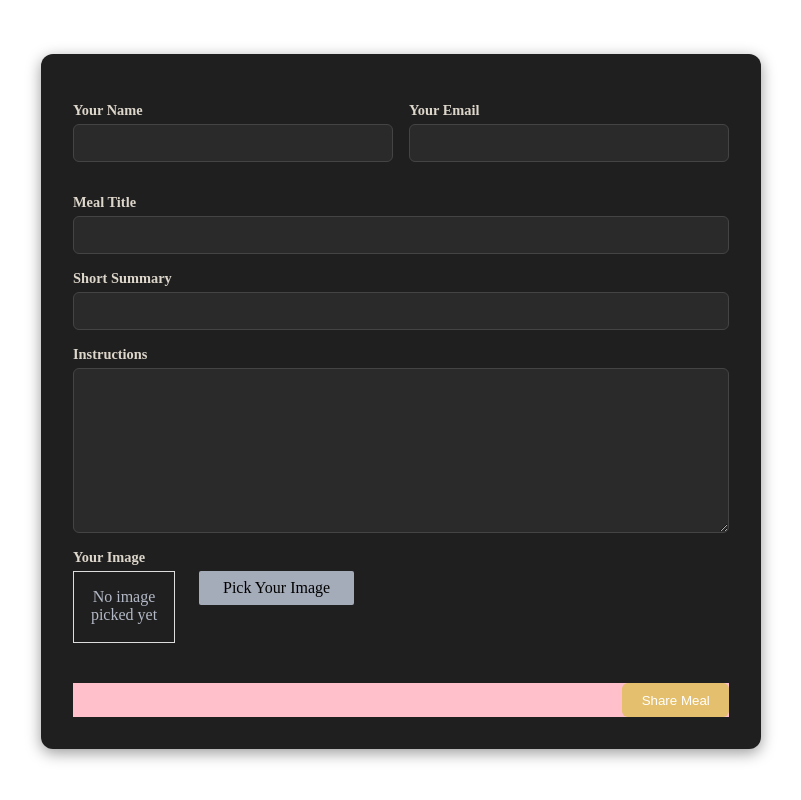
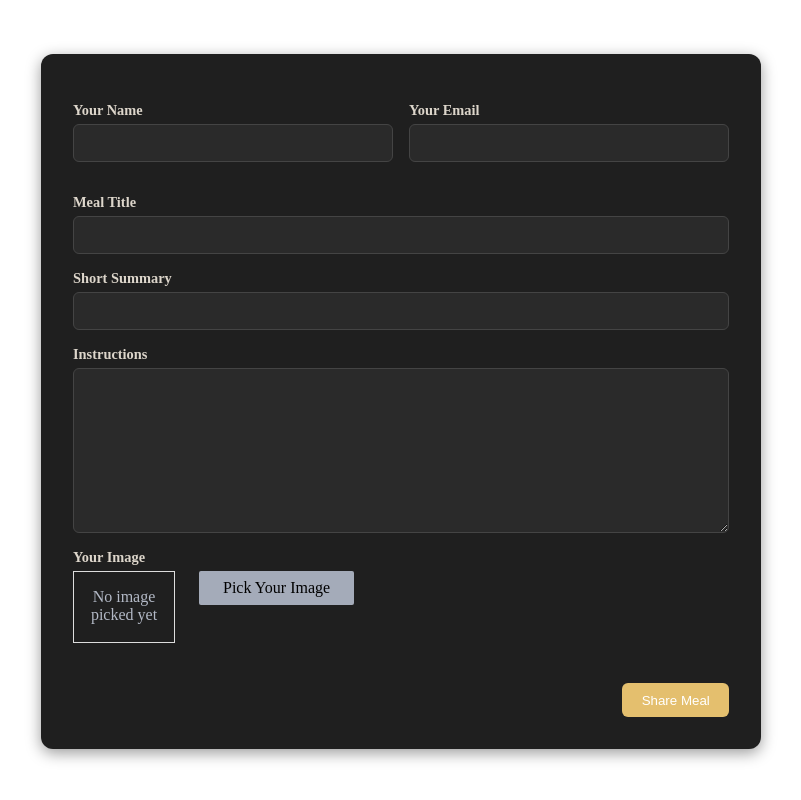
Before and after one commit to alainiranzi/Invading-Fullstack-with-Next-js, a Next.js app: page /meals/share in a window 1280 px wide. Shown: the part 290-1090 px from the top of the page, without its empty margins (239-1040 px from the left). Built offline with nearby package versions, Linux system fonts and the light colour scheme.

Commit message:
still on adding server side input validation

```diff
--- a/src/app/meals/share/page.module.css
+++ b/src/app/meals/share/page.module.css
@@ -82,7 +82,8 @@
   display: flex;
   justify-content: flex-end;
   margin-top: 1.5rem;
-  background: pink;
+
+
 }
 
 
```
